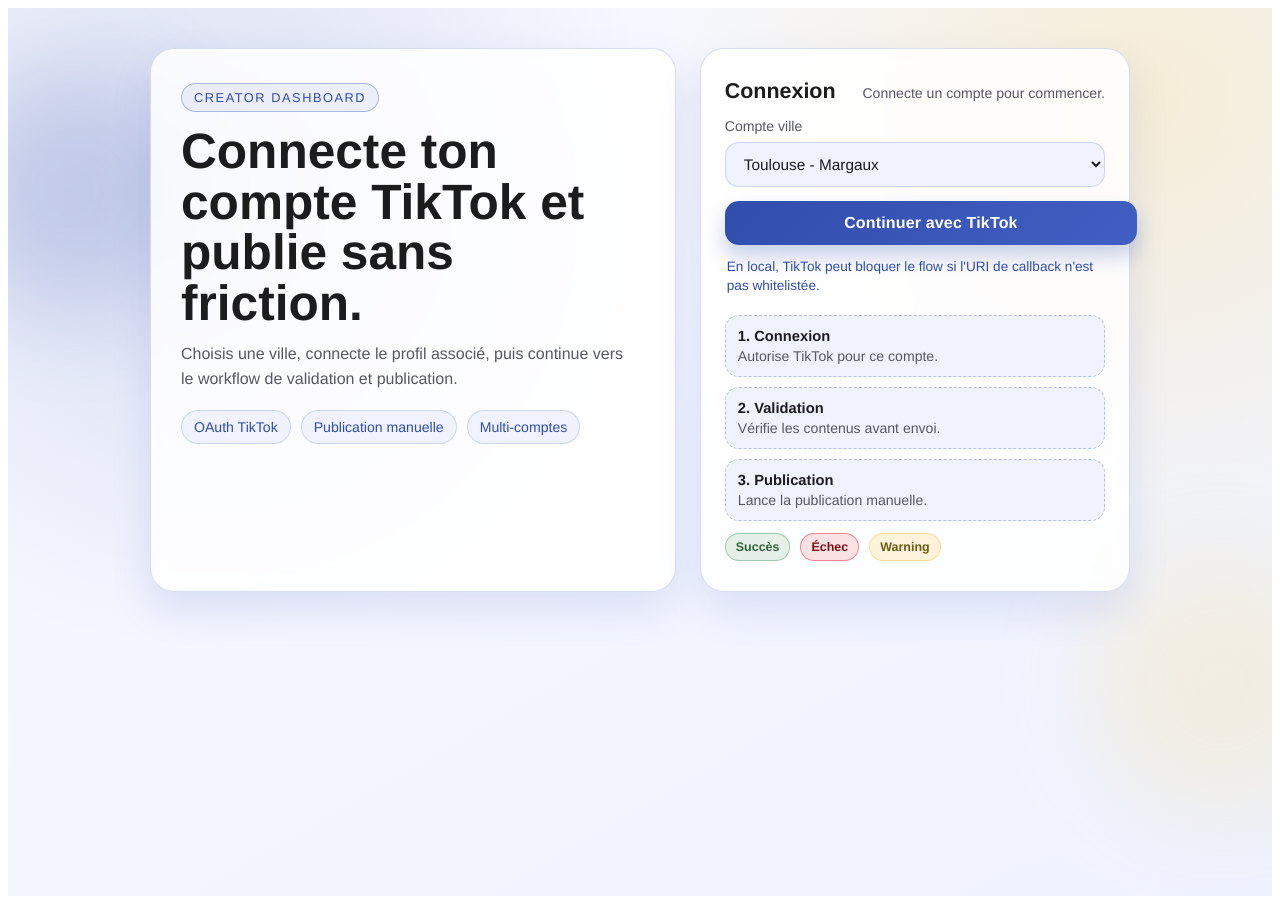
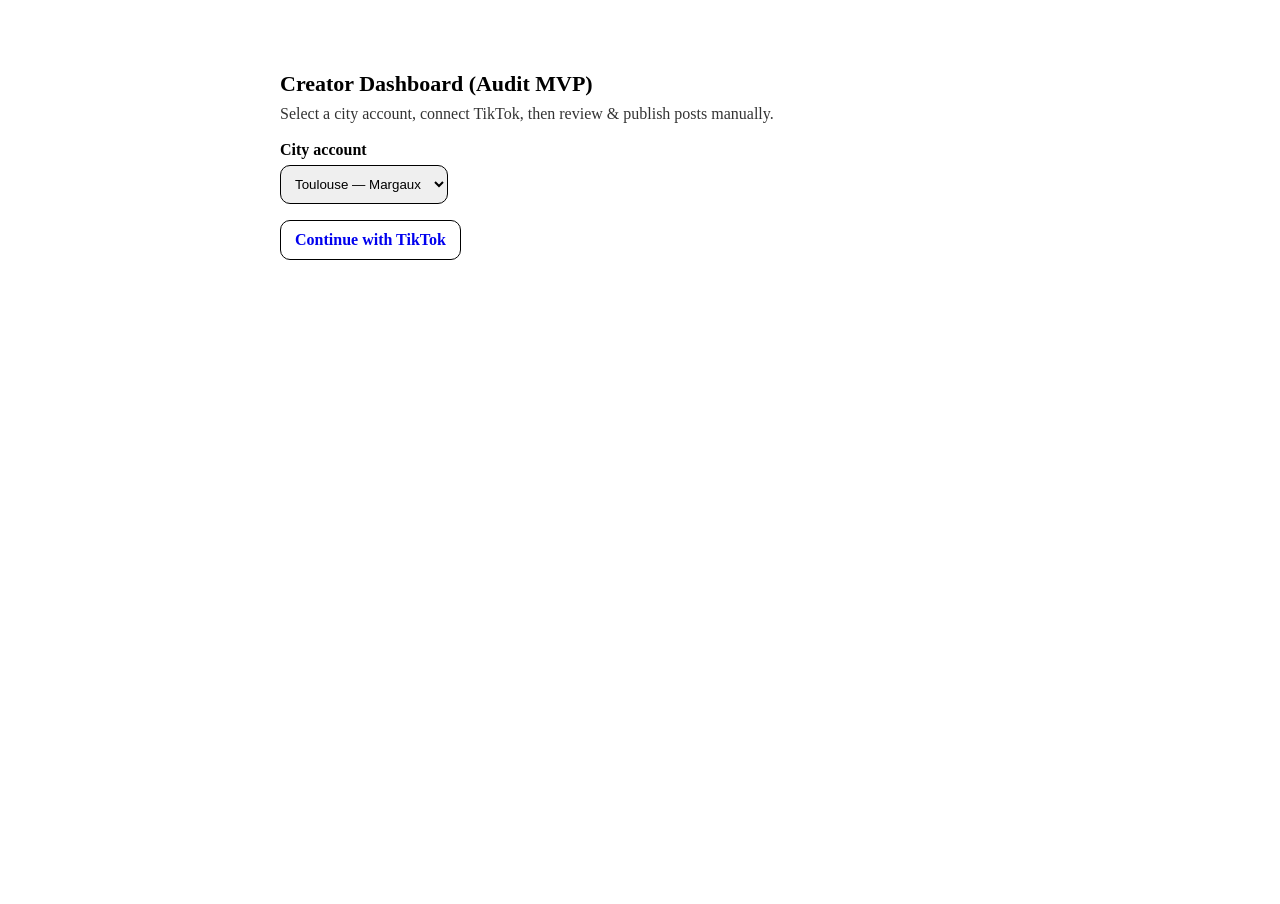
Before and after one commit to yannick-123Loger/tiktok-dashboard, a Next.js app: page / in a window 1280 px wide. After the commit the page ends 800 px from the top, so only its background shows below. Built offline with nearby package versions, Linux system fonts and the light colour scheme.

Commit message:
Store TikTok token in Airtable and redirect

```diff
--- a/src/pages/index.tsx
+++ b/src/pages/index.tsx
@@ -1,414 +1,97 @@
 // src/pages/index.tsx
-import React, { useEffect, useState } from "react";
+import React, { useEffect, useMemo, useState } from "react";
 import { useRouter } from "next/router";
 
 export default function Dashboard() {
   const router = useRouter();
-  const [creatorKey, setCreatorKey] = useState("toulouse");
+
+  // valeur sélectionnée dans l'UI (dropdown)
+  const [selectedCreatorKey, setSelectedCreatorKey] = useState("toulouse");
+
+  // valeurs venant du redirect OAuth
   const connected = router.query.connected === "1";
-  const oauthError = typeof router.query.error === "string";
+  const oauthError =
+    typeof router.query.error === "string" ? router.query.error : null;
+
+  const connectedCreatorKey = useMemo(() => {
+    const v = router.query.creator_key;
+    return typeof v === "string" ? v : null;
+  }, [router.query.creator_key]);
 
   useEffect(() => {
-    const queryCreatorKey = router.query.creator_key;
-    if (typeof queryCreatorKey === "string" && queryCreatorKey.length > 0) {
-      setCreatorKey(queryCreatorKey);
+    if (connectedCreatorKey) {
+      setSelectedCreatorKey(connectedCreatorKey);
     }
-  }, [router.query.creator_key]);
+  }, [connectedCreatorKey]);
 
   return (
-    <div className="page">
-      <div className="aurora auroraLeft" aria-hidden="true" />
-      <div className="aurora auroraRight" aria-hidden="true" />
+    <main style={{ maxWidth: 720, margin: "40px auto", padding: 16 }}>
+      <h1 style={{ fontSize: 22, marginBottom: 8 }}>
+        Creator Dashboard (Audit MVP)
+      </h1>
+      <p style={{ marginTop: 0, opacity: 0.8 }}>
+        Select a city account, connect TikTok, then review & publish posts
+        manually.
+      </p>
 
-      <main className="container">
-        <section className="hero card">
-          <p className="eyebrow">Creator Dashboard</p>
-          <h1>Connecte ton compte TikTok et publie sans friction.</h1>
-          <p className="lead">
-            Choisis une ville, connecte le profil associé, puis continue vers le
-            workflow de validation et publication.
-          </p>
-          <div className="chips">
-            <span>OAuth TikTok</span>
-            <span>Publication manuelle</span>
-            <span>Multi-comptes</span>
-          </div>
-        </section>
+      {connected && (
+        <div
+          style={{
+            marginTop: 12,
+            padding: 10,
+            border: "1px solid #0a0",
+            borderRadius: 8,
+          }}
+        >
+          ✅ TikTok connected for <b>{connectedCreatorKey ?? "this city"}</b>
+        </div>
+      )}
 
-        <section className="card panel">
-          <div className="panelTop">
-            <h2>Connexion</h2>
-            {connected ? (
-              <p className="success">Compte connecté avec succès.</p>
-            ) : oauthError ? (
-              <p className="error">La connexion a échoué, réessaie.</p>
-            ) : (
-              <p className="muted">Connecte un compte pour commencer.</p>
-            )}
-          </div>
+      {oauthError && (
+        <div
+          style={{
+            marginTop: 12,
+            padding: 10,
+            border: "1px solid #a00",
+            borderRadius: 8,
+          }}
+        >
+          ❌ OAuth error: <b>{oauthError}</b>
+        </div>
+      )}
 
-          <label className="fieldLabel" htmlFor="creator-key">
-            Compte ville
-          </label>
-          <select
-            id="creator-key"
-            className="select"
-            value={creatorKey}
-            onChange={(e) => setCreatorKey(e.target.value)}
-          >
-            <option value="toulouse">Toulouse - Margaux</option>
-          </select>
+      <div style={{ marginTop: 18 }}>
+        <label style={{ display: "block", fontWeight: 600, marginBottom: 6 }}>
+          City account
+        </label>
 
-          <a
-            href={`/api/oauth/start?creator_key=${encodeURIComponent(creatorKey)}`}
-            className="cta"
-          >
-            Continuer avec TikTok
-          </a>
+        <select
+          value={selectedCreatorKey}
+          onChange={(e) => setSelectedCreatorKey(e.target.value)}
+          style={{ padding: 10, borderRadius: 10, border: "1px solid #000" }}
+        >
+          <option value="toulouse">Toulouse — Margaux</option>
+          {/* plus tard: paris, marseille, etc */}
+        </select>
+      </div>
 
-          <p className="info">
-            En local, TikTok peut bloquer le flow si l&apos;URI de callback n&apos;est pas
-            whitelistée.
-          </p>
-
-          <div className="steps">
-            <article>
-              <strong>1. Connexion</strong>
-              <p>Autorise TikTok pour ce compte.</p>
-            </article>
-            <article>
-              <strong>2. Validation</strong>
-              <p>Vérifie les contenus avant envoi.</p>
-            </article>
-            <article>
-              <strong>3. Publication</strong>
-              <p>Lance la publication manuelle.</p>
-            </article>
-          </div>
-
-          <div className="signals" aria-hidden="true">
-            <span className="signal successDot">Succès</span>
-            <span className="signal failureDot">Échec</span>
-            <span className="signal warningDot">Warning</span>
-          </div>
-        </section>
-      </main>
-
-      <style jsx>{`
-        .page {
-          --color-cta: #314dac;
-          --color-text: #1c1c1c;
-          --color-secondary: #575763;
-          --color-info: #314dac;
-          --color-cell: #f0f3ff;
-          --color-success: #65ab6f;
-          --color-failure: #dd1824;
-          --color-warning: #fbd46d;
-          --line: rgba(49, 77, 172, 0.18);
-          min-height: 100vh;
-          position: relative;
-          overflow: hidden;
-          background:
-            radial-gradient(circle at 15% 20%, rgba(49, 77, 172, 0.16) 0%, transparent 36%),
-            radial-gradient(circle at 90% 10%, rgba(251, 212, 109, 0.28) 0%, transparent 35%),
-            linear-gradient(150deg, #f9faff 0%, #eef2ff 100%);
-          color: var(--color-text);
-          font-family: "Oatmeal Pro", "OatmealPro", "Avenir Next", "Helvetica Neue", sans-serif;
-          padding: 40px 20px 48px;
-        }
-
-        .aurora {
-          position: absolute;
-          border-radius: 999px;
-          filter: blur(48px);
-          opacity: 0.5;
-          pointer-events: none;
-          animation: drift 12s ease-in-out infinite alternate;
-        }
-
-        .auroraLeft {
-          width: 240px;
-          height: 240px;
-          left: -60px;
-          top: 70px;
-          background: rgba(49, 77, 172, 0.35);
-        }
-
-        .auroraRight {
-          width: 260px;
-          height: 260px;
-          right: -80px;
-          bottom: 80px;
-          background: rgba(251, 212, 109, 0.4);
-          animation-delay: 1.4s;
-        }
-
-        .container {
-          position: relative;
-          z-index: 1;
-          width: min(980px, 100%);
-          margin: 0 auto;
-          display: grid;
-          grid-template-columns: 1.1fr 0.9fr;
-          gap: 24px;
-        }
-
-        .card {
-          border: 1px solid var(--line);
-          border-radius: 24px;
-          background: rgba(255, 255, 255, 0.86);
-          backdrop-filter: blur(10px);
-          box-shadow:
-            0 18px 42px rgba(49, 77, 172, 0.12),
-            inset 0 1px 0 rgba(255, 255, 255, 0.45);
-          animation: rise 0.75s both;
-        }
-
-        .hero {
-          padding: 34px 30px;
-          display: flex;
-          flex-direction: column;
-          gap: 14px;
-        }
-
-        .eyebrow {
-          margin: 0;
-          display: inline-flex;
-          width: fit-content;
-          font-size: 0.8rem;
-          letter-spacing: 0.12em;
-          text-transform: uppercase;
-          color: var(--color-info);
-          border: 1px solid rgba(49, 77, 172, 0.34);
-          padding: 6px 12px;
-          border-radius: 999px;
-          background: rgba(49, 77, 172, 0.08);
-        }
-
-        h1 {
-          margin: 0;
-          font-size: clamp(2rem, 5vw, 3.1rem);
-          line-height: 1.02;
-          font-weight: 700;
-          max-width: 16ch;
-        }
-
-        .lead {
-          margin: 0;
-          color: var(--color-secondary);
-          line-height: 1.55;
-          max-width: 50ch;
-        }
-
-        .chips {
-          margin-top: 4px;
-          display: flex;
-          flex-wrap: wrap;
-          gap: 10px;
-        }
-
-        .chips span {
-          padding: 8px 12px;
-          border-radius: 999px;
-          background: var(--color-cell);
-          border: 1px solid var(--line);
-          font-size: 0.88rem;
-          color: var(--color-info);
-        }
-
-        .panel {
-          padding: 30px 24px;
-          display: flex;
-          flex-direction: column;
-          animation-delay: 0.12s;
-        }
-
-        .panelTop {
-          display: flex;
-          justify-content: space-between;
-          gap: 12px;
-          align-items: baseline;
-          margin-bottom: 14px;
-        }
-
-        h2 {
-          margin: 0;
-          font-size: 1.34rem;
-          font-weight: 700;
-        }
-
-        .muted,
-        .success,
-        .error {
-          margin: 0;
-          font-size: 0.88rem;
-        }
-
-        .muted {
-          color: var(--color-secondary);
-        }
-
-        .success {
-          color: var(--color-success);
-          font-weight: 700;
-        }
-
-        .error {
-          color: var(--color-failure);
-          font-weight: 600;
-        }
-
-        .fieldLabel {
-          display: block;
-          font-size: 0.88rem;
-          margin-bottom: 8px;
-          color: var(--color-secondary);
-        }
-
-        .select {
-          width: 100%;
-          border: 1px solid var(--line);
-          background: var(--color-cell);
-          color: var(--color-text);
-          border-radius: 14px;
-          padding: 12px 14px;
-          font: 500 0.96rem/1.3 "Oatmeal Pro", "OatmealPro", "Avenir Next", "Helvetica Neue", sans-serif;
-        }
-
-        .select:focus-visible {
-          outline: 2px solid rgba(49, 77, 172, 0.5);
-          outline-offset: 2px;
-        }
-
-        .cta {
-          margin-top: 14px;
-          display: inline-flex;
-          justify-content: center;
-          align-items: center;
-          width: 100%;
-          text-decoration: none;
-          font-weight: 700;
-          letter-spacing: 0.01em;
-          color: #ffffff;
-          background: linear-gradient(135deg, var(--color-cta) 0%, #415fc3 100%);
-          padding: 13px 16px;
-          border-radius: 14px;
-          transition:
-            transform 160ms ease,
-            box-shadow 160ms ease,
-            filter 160ms ease;
-          box-shadow: 0 12px 20px rgba(49, 77, 172, 0.26);
-        }
-
-        .cta:hover {
-          transform: translateY(-1px);
-          filter: brightness(1.02);
-          box-shadow: 0 14px 24px rgba(49, 77, 172, 0.3);
-        }
-
-        .info {
-          margin: 12px 2px 0;
-          color: var(--color-info);
-          font-size: 0.85rem;
-          line-height: 1.4;
-        }
-
-        .steps {
-          margin-top: 20px;
-          display: grid;
-          gap: 10px;
-        }
-
-        .steps article {
-          border: 1px dashed rgba(49, 77, 172, 0.3);
-          border-radius: 14px;
-          padding: 12px;
-          background: var(--color-cell);
-        }
-
-        .steps strong {
-          display: block;
-          font-size: 0.92rem;
-          color: var(--color-text);
-        }
-
-        .steps p {
-          margin: 4px 0 0;
-          color: var(--color-secondary);
-          font-size: 0.88rem;
-        }
-
-        .signals {
-          margin-top: 12px;
-          display: flex;
-          flex-wrap: wrap;
-          gap: 10px;
-        }
-
-        .signal {
-          padding: 6px 10px;
-          border-radius: 999px;
-          border: 1px solid transparent;
-          font-size: 0.78rem;
-          font-weight: 600;
-          background: #fff;
-        }
-
-        .successDot {
-          color: #33613a;
-          border-color: rgba(101, 171, 111, 0.55);
-          background: rgba(101, 171, 111, 0.16);
-        }
-
-        .failureDot {
-          color: #7f0f17;
-          border-color: rgba(221, 24, 36, 0.45);
-          background: rgba(221, 24, 36, 0.12);
-        }
-
-        .warningDot {
-          color: #6d5a17;
-          border-color: rgba(251, 212, 109, 0.65);
-          background: rgba(251, 212, 109, 0.25);
-        }
-
-        @media (max-width: 820px) {
-          .container {
-            grid-template-columns: 1fr;
-          }
-
-          .hero,
-          .panel {
-            padding: 24px 20px;
-          }
-
-          .panelTop {
-            flex-direction: column;
-            align-items: flex-start;
-            margin-bottom: 12px;
-          }
-        }
-
-        @keyframes rise {
-          from {
-            opacity: 0;
-            transform: translateY(16px);
-          }
-          to {
-            opacity: 1;
-            transform: translateY(0);
-          }
-        }
-
-        @keyframes drift {
-          from {
-            transform: translate3d(0, 0, 0) scale(1);
-          }
-          to {
-            transform: translate3d(0, -16px, 0) scale(1.07);
-          }
-        }
-      `}</style>
-    </div>
+      <div style={{ marginTop: 16 }}>
+        <a
+          href={`/api/oauth/start?creator_key=${encodeURIComponent(
+            selectedCreatorKey
+          )}`}
+          style={{
+            display: "inline-block",
+            padding: "10px 14px",
+            borderRadius: 10,
+            border: "1px solid #000",
+            textDecoration: "none",
+            fontWeight: 600,
+          }}
+        >
+          Continue with TikTok
+        </a>
+      </div>
+    </main>
   );
 }
```
Also changed, not shown: src/pages/api/oauth/callback.ts (+46 -17 lines).
